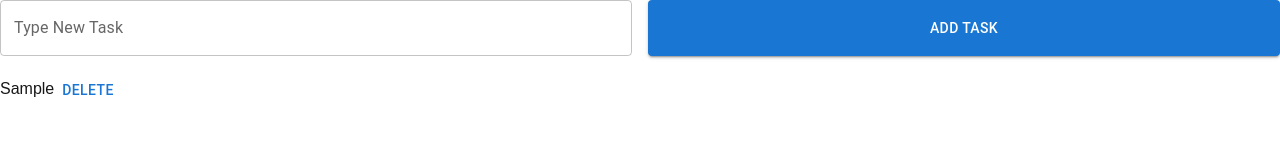
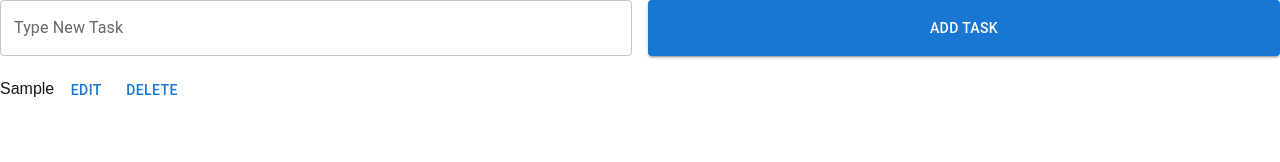
Before and after one commit to mendel1224/ZotAssist, a Next.js app: page /ToDoList in a window 1280 px wide. Both pictures are taken after typing "Sample" into the empty fields and a click on the button "ADD TASK". Shown: the top 162 px of the page. Built offline with nearby package versions, Linux system fonts and the light colour scheme.

Commit message:
Added edit button to toDoList

```diff
--- a/src/app/ToDoList/page.js
+++ b/src/app/ToDoList/page.js
@@ -6,6 +6,7 @@ import {useState} from 'react';
 export default function ToDoList(){
     const [tasks, setTasks] = useState([]);
     const [task, setTask] = useState('');
+    const [editIndex, setEditIndex] = useState(null);
 
     const handleAdd = () => {
         setTasks(prev=> [...prev, task]);
@@ -14,6 +15,11 @@ export default function ToDoList(){
 
     const handleDelete = (index) => {
         setTasks((prev) => prev.filter((_, i) => i !== index));
+    };
+
+    const handleEdit = (index) => {
+        setTask(tasks[index]);
+        setEditIndex(index);
     };
 
     return (
@@ -54,6 +60,10 @@ export default function ToDoList(){
                                 <li key={'tasks${index}'}>
                                 {task}
                                 <Button
+                                onClick={() => handleEdit(index)}
+                                >EDIT
+                                </Button>
+                                <Button
                                 onClick={() => handleDelete(index)}
                                 >DELETE</Button>
                                 </li>
```
